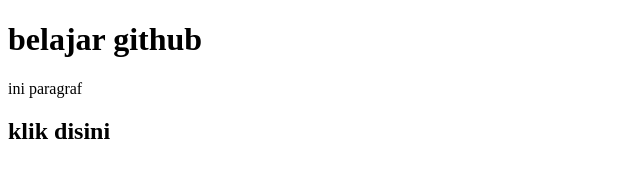
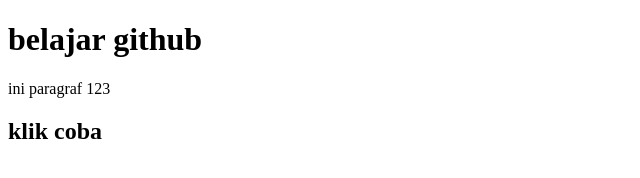
Before and after one commit to leo0nnn/belajar.github, a plain HTML site: page index.html in a window 1280 px wide. Shown: the full height of the page, 0-640 px from the left. Drawn offline with Linux system fonts and the light colour scheme.

Commit message:
tes pull request

```diff
--- a/index.html
+++ b/index.html
@@ -7,7 +7,7 @@
 </head>
 <body>
     <h1> belajar github</h1>
-    <p> ini paragraf</p>
-    <h2>klik disini</h2>
+    <p> ini paragraf 123</p>
+    <h2>klik coba</h2>
 </body>
 </html>
```
